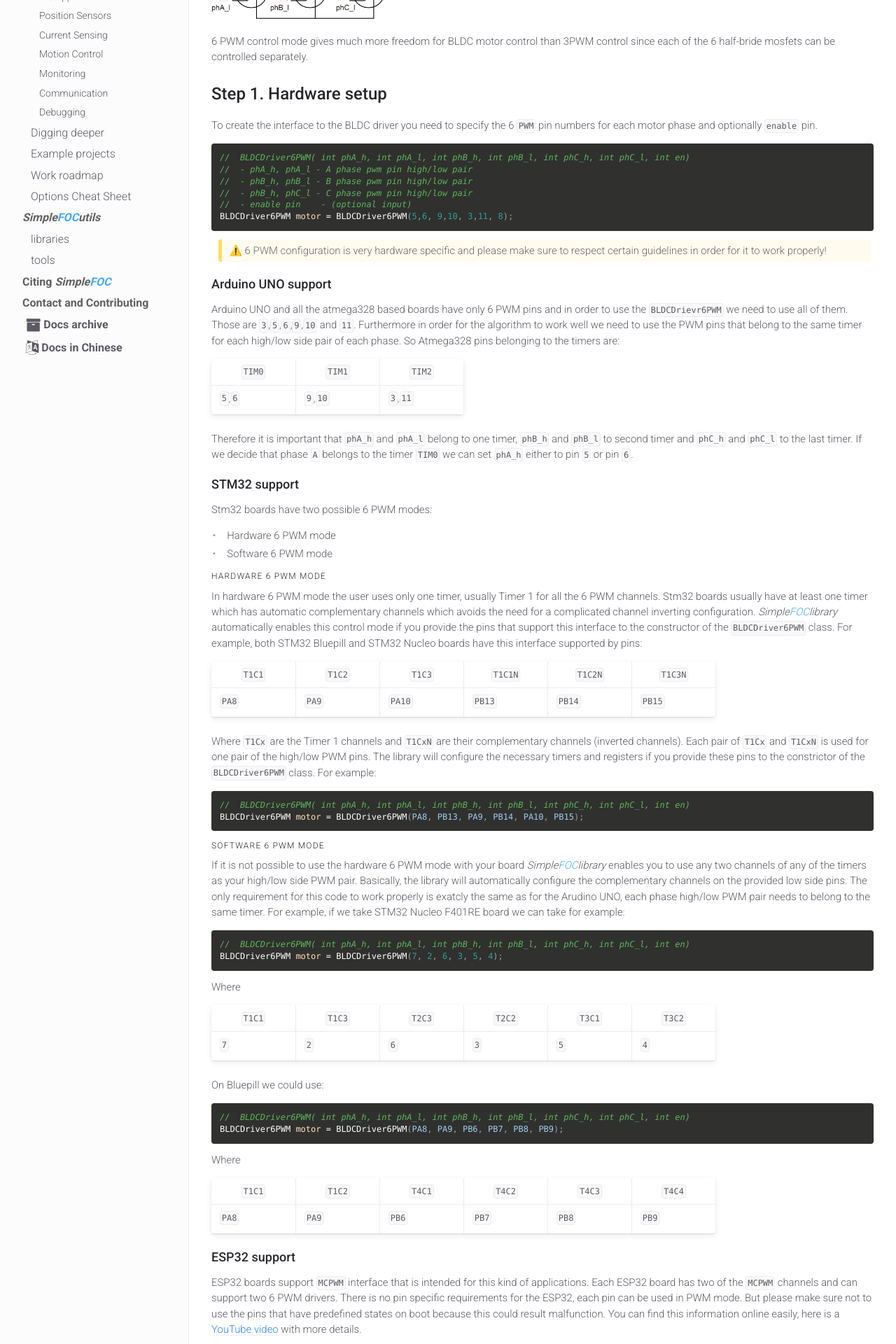
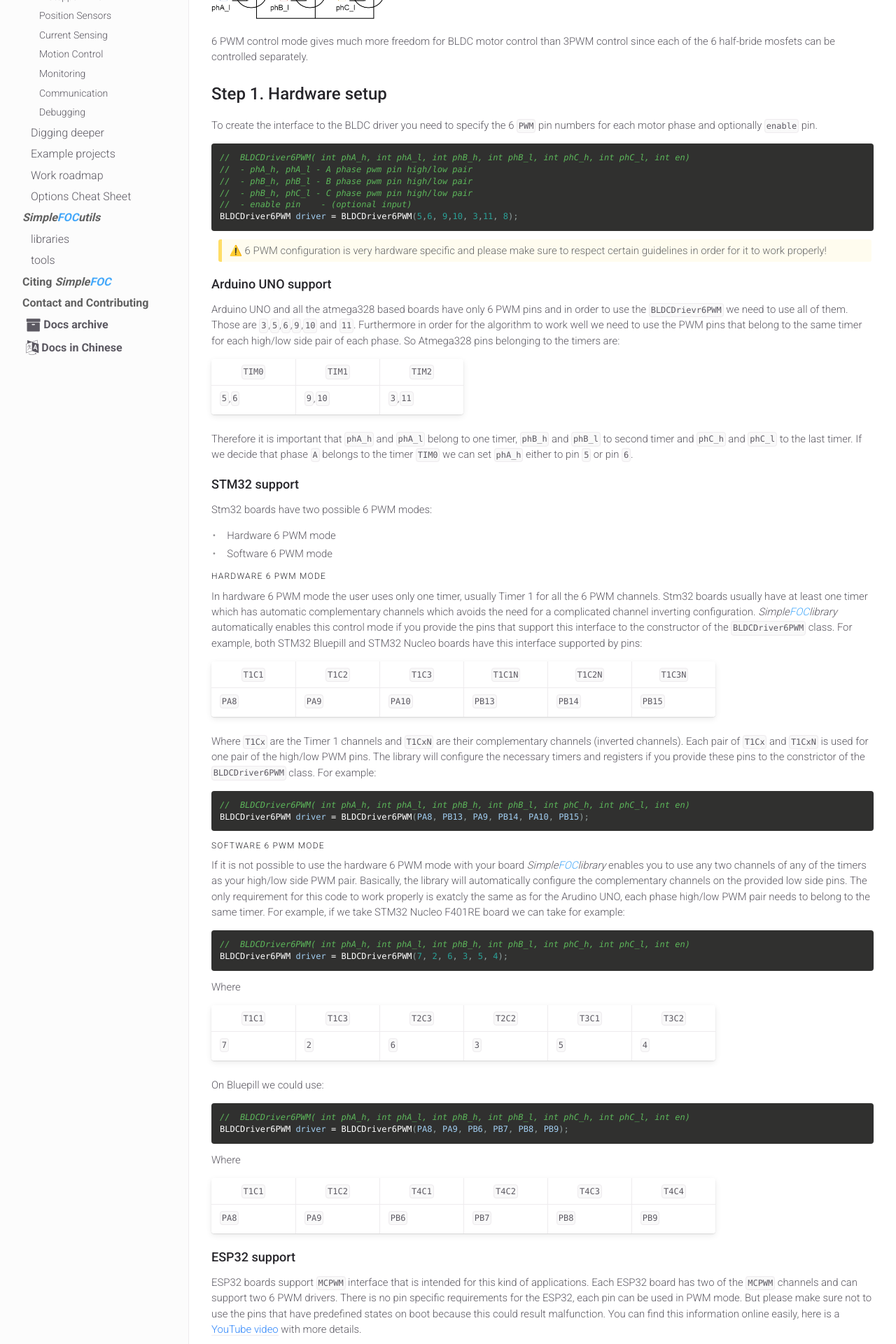
Before and after one commit to simplefoc/simplefoc.github.io, a Jekyll site: the page built from docs/simplefoc_library/code/drivers/bldc_driver/bldc_driver_6pwm.md, in a window 1280 px wide. Shown: the part 535-2455 px from the top of the page at 70% size. Built offline with Jekyll 4.4.1, drawn with Linux system fonts in a browser that asks for light colours.

Commit message:
Update bldc_driver_6pwm.md
changed BLDCDriver6PWM name in code examples from 'motor' to 'driver' for consistency with the rest of the docs.

````diff
--- a/docs/simplefoc_library/code/drivers/bldc_driver/bldc_driver_6pwm.md
+++ b/docs/simplefoc_library/code/drivers/bldc_driver/bldc_driver_6pwm.md
@@ -32,7 +32,7 @@ To create the interface to the BLDC driver you need to specify the 6 `PWM` pin n
 //  - phB_h, phB_l - B phase pwm pin high/low pair
 //  - phB_h, phC_l - C phase pwm pin high/low pair
 //  - enable pin    - (optional input)
-BLDCDriver6PWM motor = BLDCDriver6PWM(5,6, 9,10, 3,11, 8);
+BLDCDriver6PWM driver = BLDCDriver6PWM(5,6, 9,10, 3,11, 8);
 ```
 <blockquote class="warning">
 ⚠️ 6 PWM configuration is very hardware specific and please make sure to respect certain guidelines in order for it to work properly!
@@ -65,7 +65,7 @@ In hardware 6 PWM mode the user uses only one timer, usually Timer 1 for all the
 Where `T1Cx` are the Timer 1 channels and `T1CxN` are their complementary channels (inverted channels). Each pair of `T1Cx` and `T1CxN` is used for one pair of the high/low PWM pins. The library will configure the necessary timers and registers if you provide these pins to the constrictor of the `BLDCDriver6PWM` class. For example:
 ```cpp
 //  BLDCDriver6PWM( int phA_h, int phA_l, int phB_h, int phB_l, int phC_h, int phC_l, int en)
-BLDCDriver6PWM motor = BLDCDriver6PWM(PA8, PB13, PA9, PB14, PA10, PB15);
+BLDCDriver6PWM driver = BLDCDriver6PWM(PA8, PB13, PA9, PB14, PA10, PB15);
 ```
 
 ####  Software 6 PWM mode
@@ -73,7 +73,7 @@ If it is not possible to use the hardware 6 PWM mode with your board  <span clas
 For example, if we take STM32 Nucleo F401RE board we can take for example:
 ```cpp
 //  BLDCDriver6PWM( int phA_h, int phA_l, int phB_h, int phB_l, int phC_h, int phC_l, int en)
-BLDCDriver6PWM motor = BLDCDriver6PWM(7, 2, 6, 3, 5, 4);
+BLDCDriver6PWM driver = BLDCDriver6PWM(7, 2, 6, 3, 5, 4);
 ```
 Where
 
@@ -84,7 +84,7 @@ Where
 On Bluepill we could use:
 ```cpp
 //  BLDCDriver6PWM( int phA_h, int phA_l, int phB_h, int phB_l, int phC_h, int phC_l, int en)
-BLDCDriver6PWM motor = BLDCDriver6PWM(PA8, PA9, PB6, PB7, PB8, PB9);
+BLDCDriver6PWM driver = BLDCDriver6PWM(PA8, PA9, PB6, PB7, PB8, PB9);
 ```
 Where
 
````
